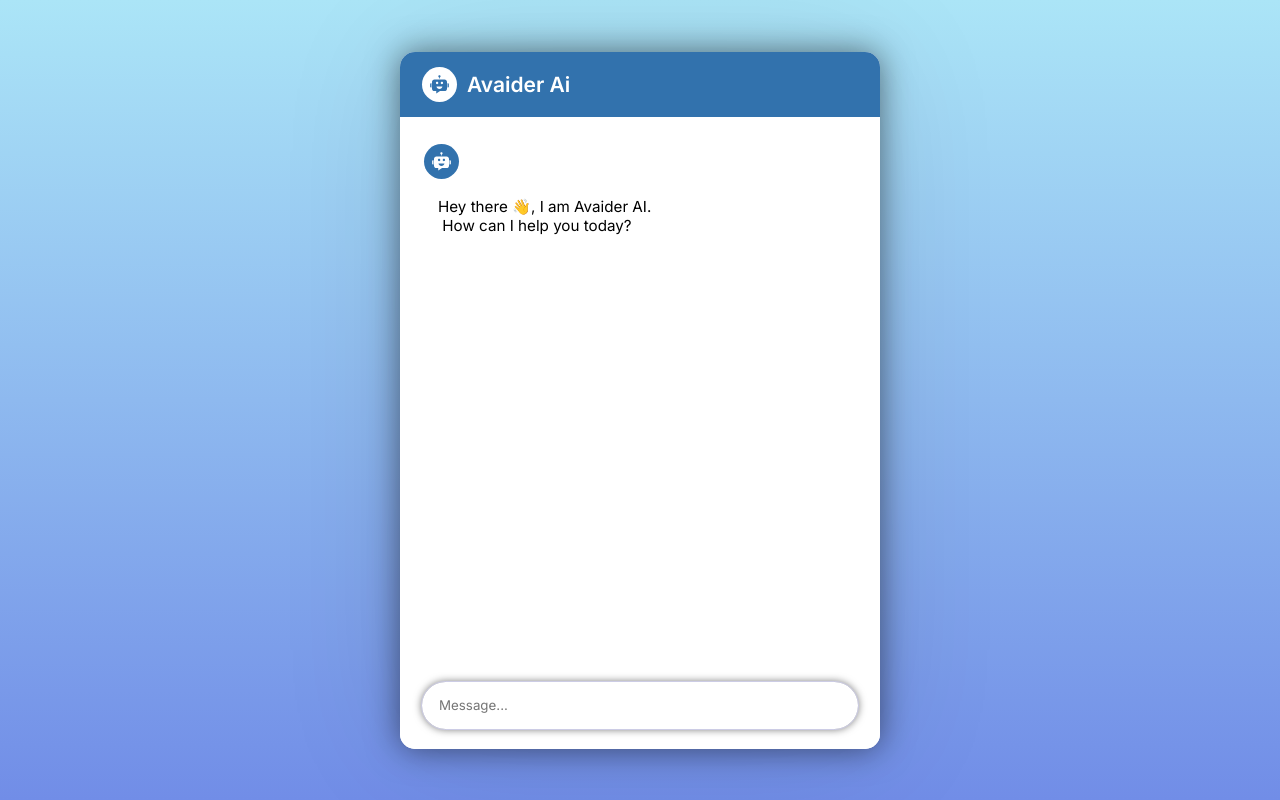
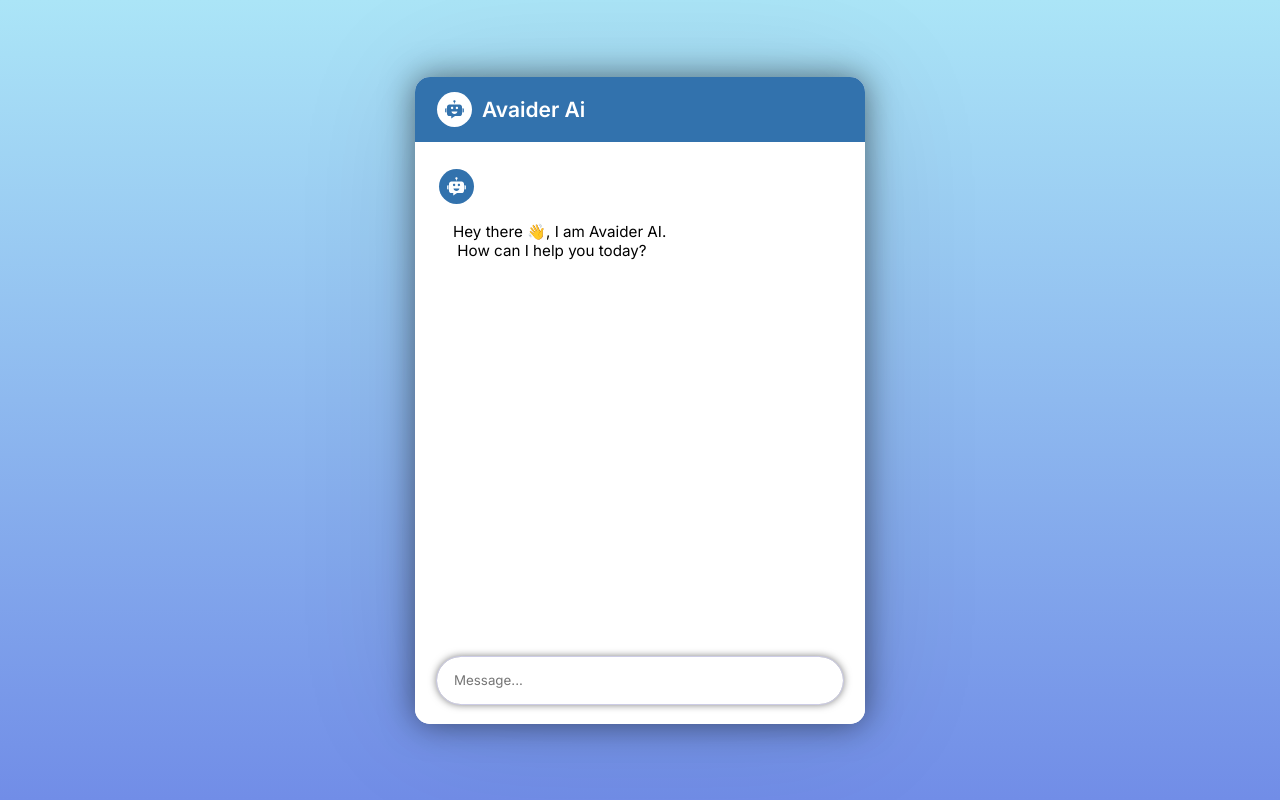
Before and after one commit to toan1508/newavaider, a React (Vite) app: page / in a window 1280 px wide. Built offline with nearby package versions, Linux system fonts and the light colour scheme.

Commit message:
fix: rollup dependency + vite version

```diff
--- a/src/index.css
+++ b/src/index.css
@@ -17,7 +17,7 @@ body {
 
 .chatbot-popup {
   position: relative;
-  width: 480px;
+  width: 450px;
   overflow: hidden;
   background: #fff;
   border-radius: 15px;
@@ -77,7 +77,7 @@ body {
   display: flex;
   flex-direction: column;
   gap: 20px;
-  height: 550px;
+  height: 500px;
   margin-bottom: 82px;
   overflow-y: auto;
   padding: 25px 22px;
```
